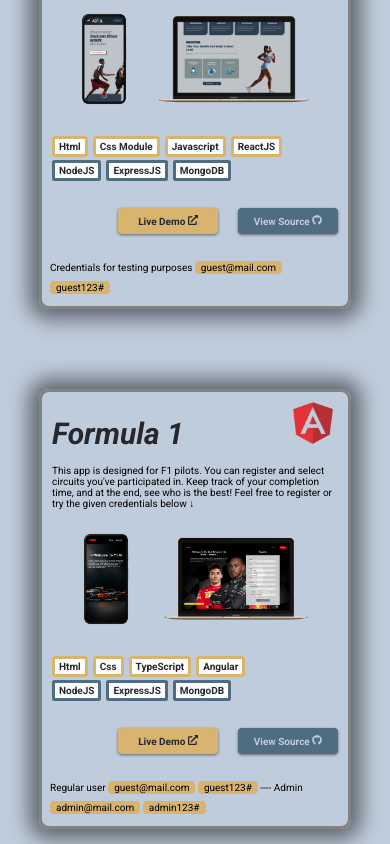
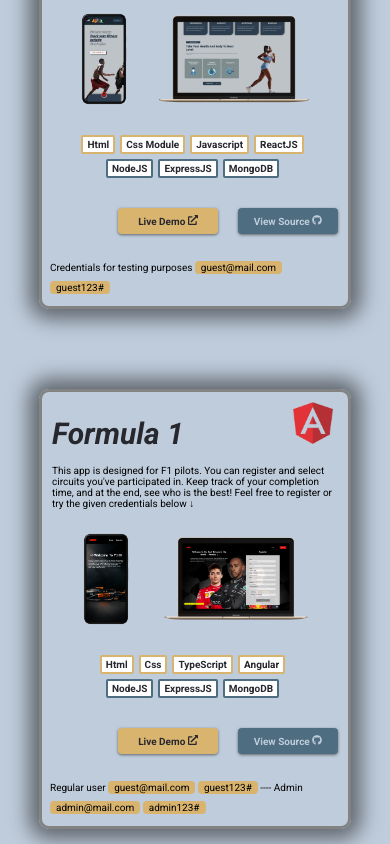
Before and after one commit to GiuranRadu/my-portofolio, a React (Vite) app: page / in a window 390 px wide. Shown: the part 1040-1884 px from the top of the page. Built offline with nearby package versions, Linux system fonts and the light colour scheme; no server answers.

Commit message:
some small changes

```diff
--- a/src/Components/ProjectsSection/ProjectsSection.module.css
+++ b/src/Components/ProjectsSection/ProjectsSection.module.css
@@ -89,32 +89,37 @@
 
 
 .technologies-used-div {
-  height: 30%;
-  /* background-color: blue; */
+  height: fit-content;
   display: flex;
   flex-direction: column;
   align-items: flex-start;
-  justify-content: space-evenly;
+  justify-content: space-around;
+  gap: 5px
+}
+
+.frontend-tech,
+.backend-tech {
+  display: flex;
+  gap: 10px
 }
 
 .frontend-tech>span,
 .backend-tech>span {
-  padding: 4px 8px;
+  padding: 2px 8px;
   border-radius: 4px;
   width: max-content;
   font-size: 12px;
   color: var(--grey-brand);
   font-weight: bold;
-  margin-right: 10px;
   background-color: white;
 }
 
 .frontend-tech>span {
-  border: 3px solid var(--orange-brand);
+  border: 2px solid var(--orange-brand);
 }
 
 .backend-tech>span {
-  border: 3px solid #4f6d81;
+  border: 2px solid #4f6d81;
 }
 
 .live-demo-btn,
@@ -255,19 +260,23 @@
     padding-bottom: 20px;
   }
 
-  /* .buttons-div {
-    height: fit-content
-  } */
 
   .technologies-used-div {
     justify-content: center;
-    gap: 15px
+    gap: 5px;
+    align-items: center;
   }
 
 }
 
 
 @media(max-width:500px) {
+
+
+  .frontend-tech,
+  .backend-tech {
+    gap: 0px
+  }
 
   .projects-div {
     padding: 10px 0 0 0;
```
